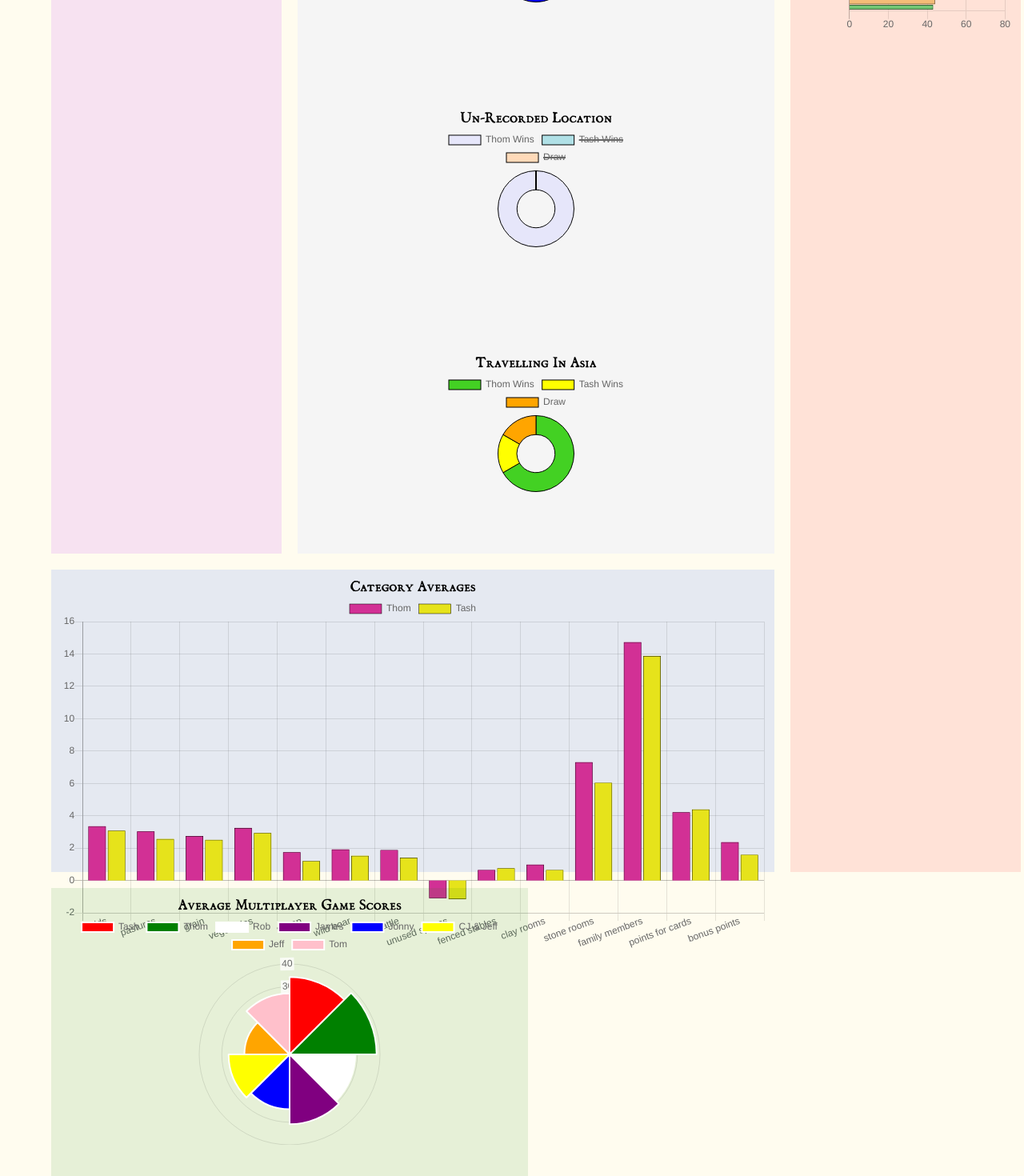
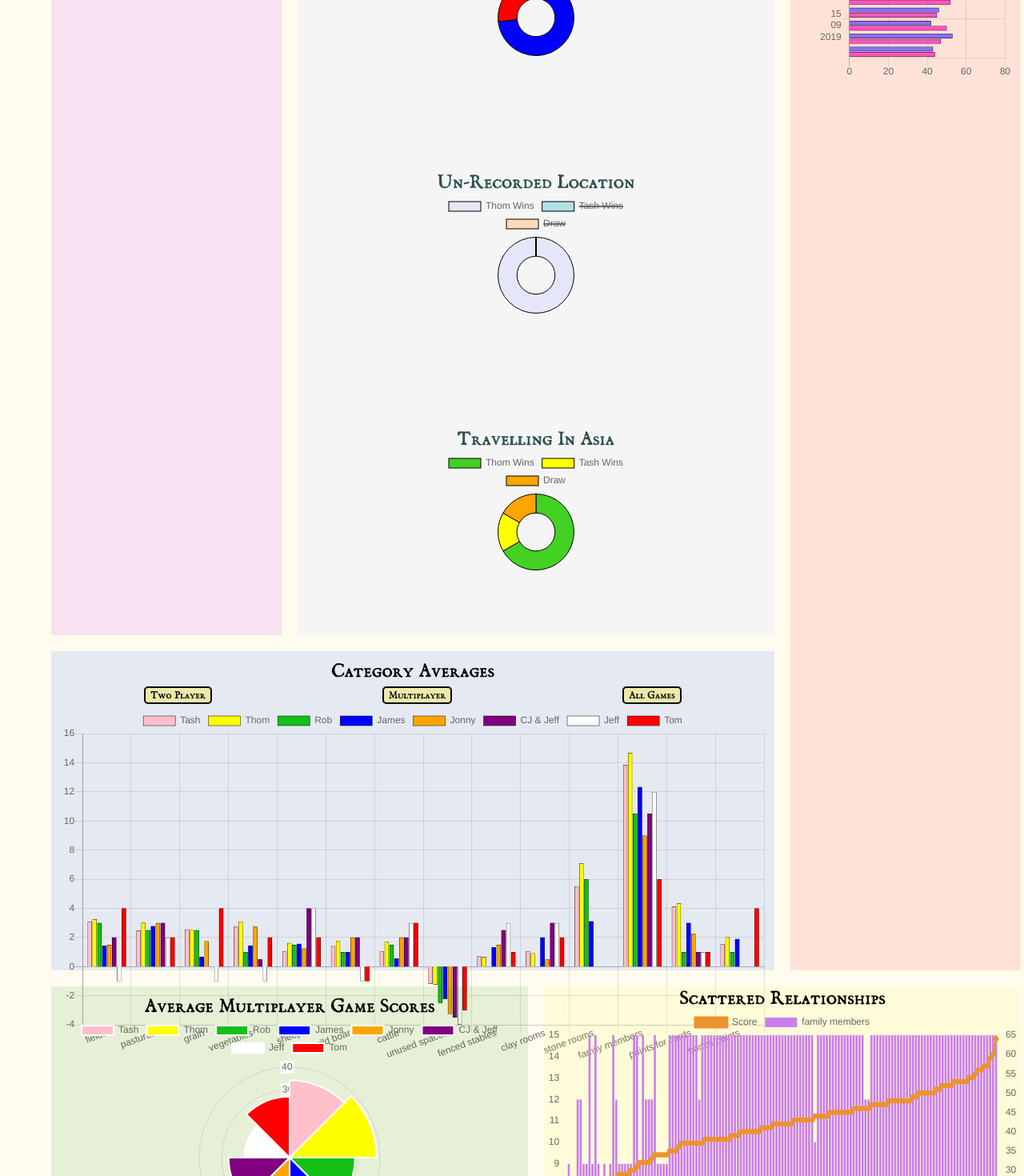
Before and after one commit to njblore/board-game-stats, a React (Create React App) app: page / in a window 1280 px wide. Shown: the part 1280-2750 px from the top of the page at 80% size. Built offline with nearby package versions, Linux system fonts and the light colour scheme.

Commit message:
feat: add mix bar line chart and add buttons to swap out data on bar charts

```diff
--- a/src/App.css
+++ b/src/App.css
@@ -42,6 +42,12 @@ body {
 .header {
   text-align: center;
   font-family: 'dominica';
+  font-size: 1.3em;
+  color: black;
+}
+
+.chart-header {
+  color: darkslategrey;
 }
 
 .page-header {
@@ -92,3 +98,24 @@ body {
   padding: 10px;
   background: rgba(15, 141, 0, 0.1);
 }
+
+.scatter-container {
+  grid-row: 7 / span 2;
+  grid-column: 3 / span 2;
+  background: rgba(243, 255, 18, 0.1);
+}
+
+.button-container {
+  display: flex;
+  width: 100%;
+  justify-content: space-around;
+  margin: 5px auto;
+}
+
+button {
+  border: 2pt solid black;
+  border-radius: 5px;
+  background: palegoldenrod;
+  font-family: dominica;
+  font-size: 0.7em;
+}
--- a/src/App.js
+++ b/src/App.js
@@ -6,6 +6,7 @@ import FinalScoresBar from './Components/FinalScoresBar';
 import CategoryAverage from './Components/CategoryAverages';
 import Stats from './Components/Stats';
 import MultiplayerRadial from './Components/MultiplayerRadial';
+import ScatterRelationships from './Components/ScatterRelationships';
 
 const App = () => {
   const overallTotals = scores.games.reduce((acc, game) => {
@@ -37,9 +38,18 @@ const App = () => {
         multiplayer={multiplayer}
       ></Stats>
       <PieCharts tashVsThom={tashVsThom}></PieCharts>
-      <FinalScoresBar scores={tashVsThom}></FinalScoresBar>
-      <CategoryAverage scores={tashVsThom}></CategoryAverage>
+      <FinalScoresBar
+        scores={scores}
+        twoPlayer={tashVsThom}
+        multiplayer={multiplayer}
+      ></FinalScoresBar>
+      <CategoryAverage
+        scores={scores}
+        twoPlayer={tashVsThom}
+        multiplayer={multiplayer}
+      ></CategoryAverage>
       <MultiplayerRadial multiplayer={multiplayer}></MultiplayerRadial>
+      <ScatterRelationships></ScatterRelationships>
     </div>
   );
 };
--- a/src/Components/2PlayerPie.jsx
+++ b/src/Components/2PlayerPie.jsx
@@ -42,7 +42,7 @@ const TwoPlayerPie = props => {
 
   return (
     <div>
-      <header className="header">{props.title}</header>
+      <header className="header chart-header">{props.title}</header>
       <Doughnut data={data}></Doughnut>
     </div>
   );
--- a/src/Components/CategoryAverages.jsx
+++ b/src/Components/CategoryAverages.jsx
@@ -1,17 +1,15 @@
-import React from 'react';
-import { Bar, Polar, Radar } from 'react-chartjs-2';
+import React, { useState } from 'react';
+import { Bar } from 'react-chartjs-2';
 const CategoryAverage = props => {
-  const categoryScores = props.scores.reduce(
-    (acc, game) => {
+  const [pool, setPool] = useState(props.scores.games);
+  const players = pool.reduce((acc, game) => {
     game.players.forEach(player => {
-        for (let category in player.scores) {
-          acc[player.name][category].push(player.scores[category]);
-        }
+      !acc.includes(player.name) && acc.push(player.name);
     });
     return acc;
-    },
-    {
-      Thom: {
+  }, []);
+  const blankScores = players.reduce((acc, player) => {
+    acc[player] = {
       fields: [],
       pastures: [],
       grain: [],
@@ -26,27 +24,23 @@ const CategoryAverage = props => {
       'family members': [],
       'points for cards': [],
       'bonus points': [],
-      },
-      Tash: {
-        fields: [],
-        pastures: [],
-        grain: [],
-        vegetables: [],
-        sheep: [],
-        'wild boar': [],
-        cattle: [],
-        'unused spaces': [],
-        'fenced stables': [],
-        'clay rooms': [],
-        'stone rooms': [],
-        'family members': [],
-        'points for cards': [],
-        'bonus points': [],
-      },
-    },
-  );
-
-  let averages = { Thom: {}, Tash: {} };
+    };
+    return acc;
+  }, {});
+  const categoryScores = pool.reduce((acc, game) => {
+    game.players.forEach(player => {
+      for (let category in player.scores) {
+        acc[player.name][category]
+          ? acc[player.name][category].push(player.scores[category])
+          : (acc[player.name][category] = [player.scores[category]]);
+      }
+    });
+    return acc;
+  }, blankScores);
+  let averages = players.reduce((acc, player) => {
+    acc[player] = {};
+    return acc;
+  }, {});
   for (let player in categoryScores) {
     for (let category in categoryScores[player]) {
       let total = categoryScores[player][category].reduce(
@@ -56,38 +50,44 @@ const CategoryAverage = props => {
       averages[player][category] = avg.toFixed(2);
     }
   }
-
   const categories = Object.keys(averages.Thom);
-  const tashScores = Object.values(averages.Tash);
-  const thomScores = Object.values(averages.Thom);
-
+  const getAverages = name => {
+    return Object.values(averages[name]);
+  };
+  const colours = [
+    'pink',
+    'yellow',
+    '#14c017',
+    'blue',
+    'orange',
+    'purple',
+    'white',
+    'red',
+  ];
+  const sets = players.map((player, i) => {
+    return {
+      label: player,
+      backgroundColor: colours[i],
+      borderColor: 'black',
+      borderWidth: 0.5,
+      hoverBackgroundColor: colours[i],
+      hoverBorderColor: 'black',
+      data: getAverages(player),
+    };
+  });
   const data = {
     labels: categories,
-    datasets: [
-      {
-        label: 'Thom',
-        backgroundColor: '#d23095',
-        borderColor: 'black',
-        borderWidth: 0.5,
-        hoverBackgroundColor: '#f81e8a',
-        hoverBorderColor: 'black',
-        data: thomScores,
-      },
-      {
-        label: 'Tash',
-        backgroundColor: '#e6e31b',
-        borderColor: 'black',
-        borderWidth: 0.5,
-        hoverBackgroundColor: '#e6e31b',
-        hoverBorderColor: 'black',
-        data: tashScores,
-      },
-    ],
+    datasets: sets,
   };
 
   return (
     <div className="category-container">
       <header className="header">Category Averages</header>
+      <div className="button-container">
+        <button onClick={() => setPool(props.twoPlayer)}>Two Player</button>
+        <button onClick={() => setPool(props.multiplayer)}>Multiplayer</button>
+        <button onClick={() => setPool(props.scores.games)}>All Games</button>
+      </div>
       <Bar data={data}></Bar>
     </div>
   );
--- a/src/Components/FinalScoresBar.jsx
+++ b/src/Components/FinalScoresBar.jsx
@@ -1,9 +1,19 @@
-import React from 'react';
+import React, { useState } from 'react';
 import { HorizontalBar } from 'react-chartjs-2';
 
 const FinalScoresBar = props => {
-  const scores = props.scores.reduce(
-    (acc, game) => {
+  const [pool, setPool] = useState(props.twoPlayer);
+  const players = pool.reduce((acc, game) => {
+    game.players.forEach(player => {
+      !acc.includes(player.name) && acc.push(player.name);
+    });
+    return acc;
+  }, []);
+  const blankScores = players.reduce((acc, player) => {
+    acc[player] = [];
+    return acc;
+  }, {});
+  const scores = pool.reduce((acc, game) => {
     let totals = game.players.map(player => {
       const totalScore = Object.values(player.scores).reduce(
         (sum, score) => (sum += score),
@@ -18,36 +28,32 @@ const FinalScoresBar = props => {
     });
 
     return acc;
-    },
-    { Tash: [], Thom: [] },
-  );
-  const data = {
-    labels: props.scores.map(game => game.date.split('/')),
-    datasets: [
-      {
-        label: 'Thom',
-        backgroundColor: '#f4bc77',
+  }, blankScores);
+  const colours = ['#8d6fef', '#ff57bd', '#19da1c'];
+  const sets = players.map((player, i) => {
+    return {
+      label: player,
+      backgroundColor: colours[i],
       borderColor: 'black',
       borderWidth: 0.5,
-        hoverBackgroundColor: '#f4bc77',
+      hoverBackgroundColor: '#8d6fef',
       hoverBorderColor: 'black',
-        data: scores['Thom'],
-      },
-      {
-        label: 'Tash',
-        backgroundColor: '#71c572',
-        borderColor: 'black',
-        borderWidth: 0.5,
-        hoverBackgroundColor: '#71c572',
-        hoverBorderColor: 'black',
-        data: scores['Tash'],
-      },
-    ],
+      data: scores[player],
+    };
+  });
+  const data = {
+    labels: pool.map(game => game.date.split('/')),
+    datasets: sets,
   };
 
   return (
     <div className="bar-container">
       <header className="header">Final Scores</header>
+      <div className="button-container">
+        <button onClick={() => setPool(props.twoPlayer)}>Two Player</button>
+        <button onClick={() => setPool(props.multiplayer)}>Multiplayer</button>
+        <button onClick={() => setPool(props.scores.games)}>All Games</button>
+      </div>
       <HorizontalBar data={data} height={1000} />
     </div>
   );
--- a/src/Components/MultiplayerRadial.jsx
+++ b/src/Components/MultiplayerRadial.jsx
@@ -2,7 +2,6 @@ import React from 'react';
 import { Polar } from 'react-chartjs-2';
 
 const MultiplayerRadial = props => {
-  console.log(props.multiplayer);
   let totals = props.multiplayer.reduce((acc, game) => {
     game.players.forEach(player => {
       const totalScore = Object.values(player.scores).reduce(
@@ -21,22 +20,21 @@ const MultiplayerRadial = props => {
     const averageScore = totalScore / totals[player].length;
     playerAverages[player] = averageScore.toFixed(2);
   }
-  console.log(Object.values(playerAverages));
   const data = {
     datasets: [
       {
         data: Object.values(playerAverages),
         backgroundColor: [
+          'pink',
+          'yellow',
+          '#14c017',
+          'blue',
+          'orange',
+          'purple',
+          'white',
           'red',
-          'green',
-          'white',
-          'purple',
-          'blue',
-          'yellow',
-          'orange',
-          'pink',
         ],
-        label: '', // for legend
+        label: '',
       },
     ],
     labels: Object.keys(playerAverages),
--- /dev/null
+++ b/src/Components/ScatterRelationships.jsx
@@ -0,0 +1,128 @@
+import React, { useState } from 'react';
+import scores from '../data/scores.json';
+import { Bar } from 'react-chartjs-2';
+
+const ScatterRelationships = props => {
+  const [topic, setTopic] = useState('family members');
+  const generateData = topic => {
+    return scores.games.reduce((acc, game) => {
+      game.players.forEach(player => {
+        const totalScore = Object.values(player.scores).reduce(
+          (sum, score) => (sum += score),
+        );
+        acc.push({
+          y: player.scores[topic].toFixed(0),
+          x: totalScore,
+        });
+      });
+      return acc;
+    }, []);
+  };
+
+  const options = {
+    responsive: true,
+    labels: generateData('family members')
+      .sort((a, b) => (a.x > b.x ? 1 : -1))
+      .map(score => score.y),
+    tooltips: {
+      mode: 'label',
+    },
+    elements: {
+      line: {
+        fill: false,
+      },
+    },
+    scales: {
+      xAxes: [
+        {
+          display: true,
+          gridLines: {
+            display: false,
+          },
+          labels: generateData('family members')
+            .sort((a, b) => (a.x > b.x ? 1 : -1))
+            .map(score => score.x),
+        },
+      ],
+      yAxes: [
+        {
+          type: 'linear',
+          display: true,
+          position: 'left',
+          id: 'y-axis-1',
+          gridLines: {
+            display: false,
+          },
+          labels: {
+            show: true,
+          },
+        },
+        {
+          type: 'linear',
+          display: true,
+          position: 'right',
+          id: 'y-axis-2',
+          gridLines: {
+            display: false,
+          },
+          labels: {
+            show: true,
+          },
+        },
+      ],
+    },
+  };
+
+  const data = {
+    datasets: [
+      {
+        label: 'Score',
+        type: 'line',
+        data: generateData(topic)
+          .sort((a, b) => (a.x > b.x ? 1 : -1))
+          .map(score => score.x),
+        fill: false,
+        borderColor: '#EC932F',
+        backgroundColor: '#EC932F',
+        pointBorderColor: '#EC932F',
+        pointBackgroundColor: '#EC932F',
+        pointHoverBackgroundColor: '#EC932F',
+        pointHoverBorderColor: '#EC932F',
+        yAxisID: 'y-axis-2',
+      },
+      {
+        type: 'bar',
+        label: topic,
+        data: generateData(topic)
+          .sort((a, b) => (a.x > b.x ? 1 : -1))
+          .map(score => score.y),
+        fill: false,
+        backgroundColor: '#ca7eee',
+        borderColor: 'black',
+        hoverBackgroundColor: '#71B37C',
+        hoverBorderColor: '#71B37C',
+        yAxisID: 'y-axis-1',
+      },
+    ],
+  };
+
+  return (
+    <div className="scatter-container">
+      <header className="header">Scattered Relationships</header>
+      <Bar data={data} options={options}></Bar>
+      <div className="button-container">
+        <button onClick={() => setTopic('family members')}>
+          Family Members
+        </button>
+        <button onClick={() => setTopic('bonus points')}>Bonus Points</button>
+        <button onClick={() => setTopic('points for cards')}>
+          Points For Cards
+        </button>
+        <button onClick={() => setTopic('stone rooms')}>Stone Hut Rooms</button>
+        <button onClick={() => setTopic('unused spaces')}>Unused Spaces</button>
+      </div>
+    </div>
+  );
+};
+
+export default ScatterRelationships;
--- a/src/Components/Stats.jsx
+++ b/src/Components/Stats.jsx
@@ -1,7 +1,6 @@
 import React from 'react';
 import scores from '../data/scores.json';
 const Stats = props => {
-  console.log(props.totals);
   let max = { name: '', score: 0 };
   let min = { name: '', score: 100 };
   let overallTotal = 0;
```
Lines whose indentation alone changed are shown as unchanged.
